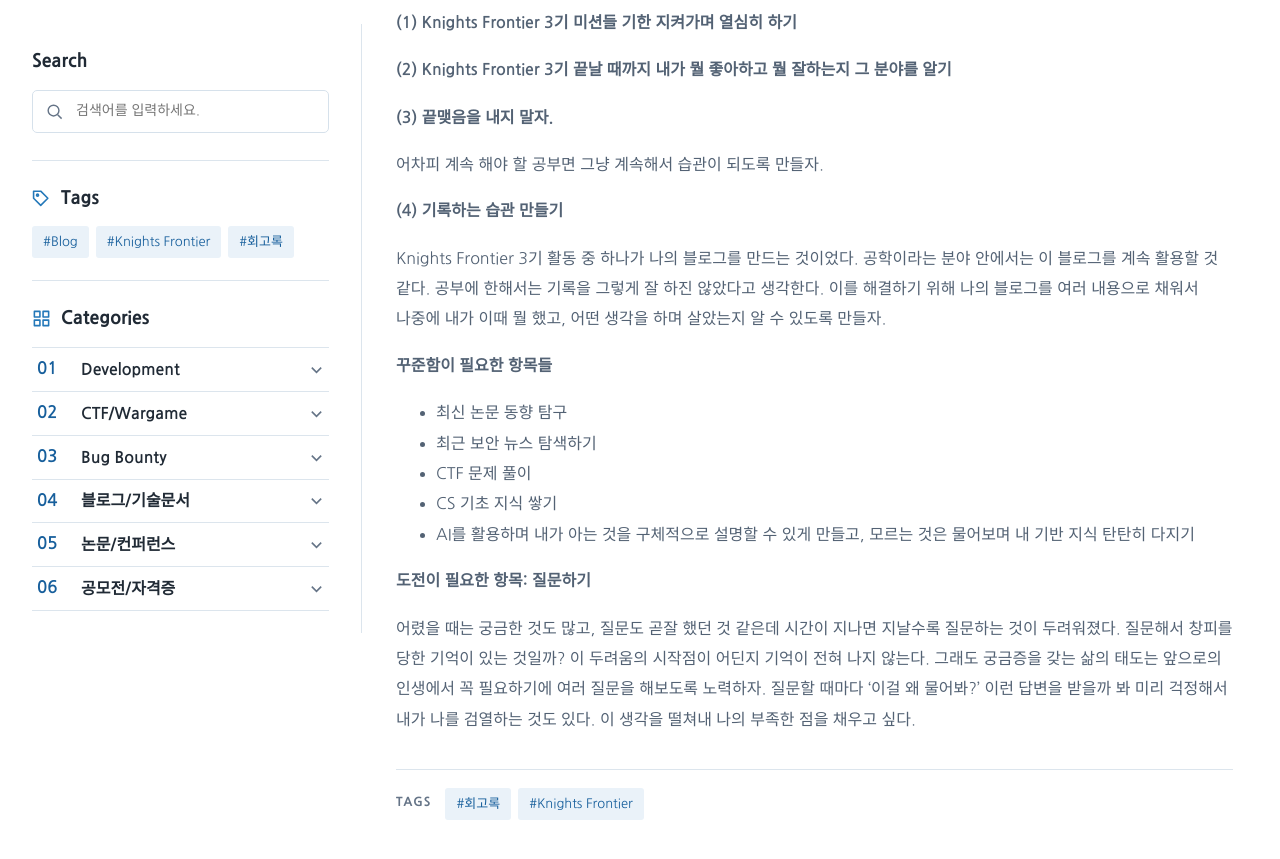
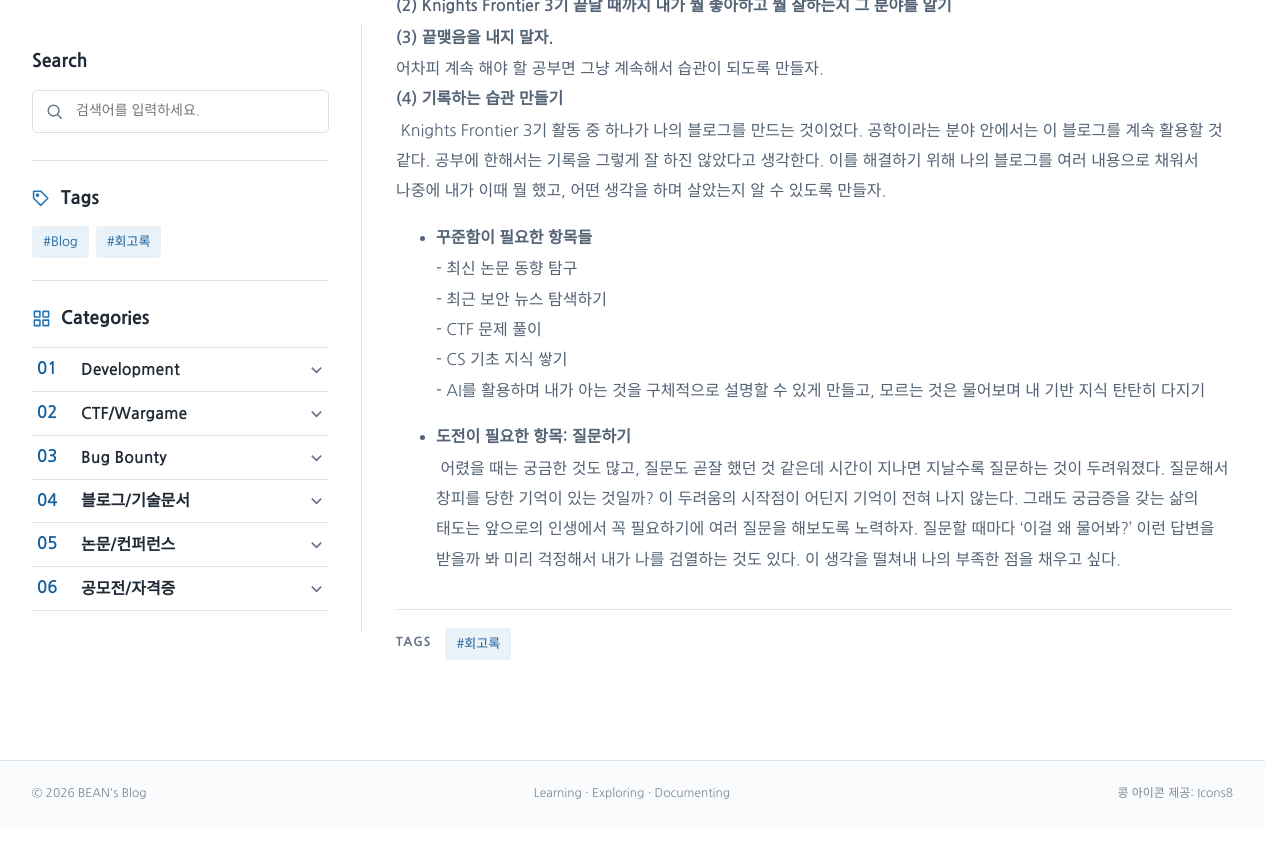
Before and after one commit to BEAN-CMD418/bean-cmd418.github.io, a Jekyll site: the page built from _posts/2026-11-23-security-activities-reflection.md, in a window 1280 px wide and 900 px high, scrolled down 1139 px. Shown: the top 859 px of the window. Built offline with Jekyll 4.4.1, drawn with Linux system fonts in a browser that asks for light colours; some web fonts are replaced; after the commit the page ends 1965 px from its top, so only the background shows below that; some of the changed text lies outside the part shown.

Commit message:
Revise reflection post on security activities
Updated the title and content structure of the reflection post. Revised sections for clarity and added new insights on personal growth and challenges in security activities.

```diff
--- a/_posts/2026-11-23-security-activities-reflection.md
+++ b/_posts/2026-11-23-security-activities-reflection.md
@@ -1,52 +1,40 @@
 ---
-title: "지금까지의 활동 정리: 회고록"
+title: "지금까지의 활동 정리 (회고록)"
 date: 2026-11-23 13:15:00 +0900
 categories: [tech-docs]
-tags: [회고록, Knights Frontier]
+tags: [회고록]
 ---
 
-## 1. 지금까지 했던 보안 활동
+## 1. 지금까지 했던 보안 활동 <br>
+&nbsp;나는 올해 2학기에 보안 활동을 거의 처음 접했다. 그래서 아직 뭐라고 할 만한 경력이 없는 듯하다. 교내 동아리를 올해 2학기에 처음으로 들어오게 되어 지금까지 했던 마땅한 활동은 없는 것 같다.
 
-나는 올해 2학기에 보안 활동을 거의 처음 접했다. 그래서 아직 뭐라고 할 만한 경력이 없는 듯하다. 교내 동아리를 올해 2학기에 처음으로 들어오게 되어 지금까지 했던 마땅한 활동은 없는 것 같다.
+## 2. 지금까지 부족했던 점 <br>
 
-## 2. 지금까지 부족했던 점
+**(1) 나는 주도적이었을까?** <br>
+&nbsp;꽤 오랜 시간 동안 나는 과거를 되새김질하며 자책했다. 왜 아무것도 하지 않았을까 하며 후회하기만 했다. 내 미래를 바꿀 수 있는 행동은 하지 않았던 것 같다. 그동안 쉬는 시간도 많았고 아무 일정도 없던 날이 더러 있었지만 난 별로 행동하지 않았다. 내 인생에 있어서 나는 주도적이지 못했던 것 같다. 삶은 꽤 길고 나는 수많은 선택을 할 수 있었지만 지난 몇 해는 내가 선택지를 의도적으로 좁힌 듯했다.
 
-**(1) 나는 주도적이었을까?**
+**(2) 나는 뭘 하고 싶은 걸까?** <br>
+&nbsp;나는 하고 싶은 것에 대해 명확하지가 않다. 어렸을 때부터 막연하게 '보안'을 꿈꾸긴 했으나 어디에 소속해서 공부하고 그런 건 이번 학기가 처음이다. 나는 내가 지금 뭘 하고 싶은 건지 모르겠다. 사실 아는 게 많지 않아서 뭘 할 수 있는 건지도 잘 모른다. 내가 부족한 점은 뭘 하고 싶은지 모르겠다면 직접 검색해서 찾아볼 노력이라도 해야 하는데 그렇게 행동하지 않기 때문이다. 그래 놓고선 계속 불안해하기만 한다.
 
-꽤 오랜 시간 동안 나는 과거를 되새김질하며 자책했다. 왜 아무것도 하지 않았을까 하며 후회하기만 했다. 내 미래를 바꿀 수 있는 행동은 하지 않았던 것 같다. 그동안 쉬는 시간도 많았고 아무 일정도 없던 날이 더러 있었지만 난 별로 행동하지 않았다. 내 인생에 있어서 나는 주도적이지 못했던 것 같다. 삶은 꽤 길고 나는 수많은 선택을 할 수 있었지만 지난 몇 해는 내가 선택지를 의도적으로 좁힌 듯했다.
+**(3) 끝맺기를 못한다.** <br>
+&nbsp;나의 장점은 타인에 비해 시작할 때 추진력이 꽤 좋다. 하지만 시간이 지나면 지날수록 내가 원하는 미래와 점점 멀어진다. 과정의 후반부에서는 귀찮음과 미루기가 가득해져서 시작할 때 생각했던 것보다 부족한 결과를 보여준다. 내 생각보다 부족한 결과에 또 나에게 실망해 또 슬퍼하며 무기력해하고 아무것도 하지 않으며 (1)의 행동을 반복한다.
 
-**(2) 나는 뭘 하고 싶은 걸까?**
+## 3. 어떻게 채울 예정인가? <br>
+&nbsp;난 아직도 지난 일을 떨쳐내지 못해 괴로워하고 그걸 굳이 되새김질해서 또 생각하게 하는 내가 좀 밉지만 그럼에도 나를 바꾸기 위해서 '도전'을 해보기로 했다. Knights Frontier 3기에 지원한 게 그 이유다. 부족한 나를 탓하기보다는 부족한 점 그 자체를 채우도록 만들자.
 
-나는 하고 싶은 것에 대해 명확하지가 않다. 어렸을 때부터 막연하게 '보안'을 꿈꾸긴 했으나 어디에 소속해서 공부하고 그런 건 이번 학기가 처음이다. 나는 내가 지금 뭘 하고 싶은 건지 모르겠다. 사실 아는 게 많지 않아서 뭘 할 수 있는 건지도 잘 모른다. 내가 부족한 점은 뭘 하고 싶은지 모르겠다면 직접 검색해서 찾아볼 노력이라도 해야 하는데 그렇게 행동하지 않기 때문이다. 그래 놓고선 계속 불안해하기만 한다.
+**(1) Knights Frontier 3기 미션들 기한 지켜가며 열심히 하기** <br>
+**(2) Knights Frontier 3기 끝날 때까지 내가 뭘 좋아하고 뭘 잘하는지 그 분야를 알기** <br>
+**(3) 끝맺음을 내지 말자.** <br>
+어차피 계속 해야 할 공부면 그냥 계속해서 습관이 되도록 만들자. <br>
+**(4) 기록하는 습관 만들기** <br>
+&nbsp;Knights Frontier 3기 활동 중 하나가 나의 블로그를 만드는 것이었다. 공학이라는 분야 안에서는 이 블로그를 계속 활용할 것 같다. 공부에 한해서는 기록을 그렇게 잘 하진 않았다고 생각한다. 이를 해결하기 위해 나의 블로그를 여러 내용으로 채워서 나중에 내가 이때 뭘 했고, 어떤 생각을 하며 살았는지 알 수 있도록 만들자.
 
-**(3) 끝맺기를 못한다.**
+* **꾸준함이 필요한 항목들** <br>
+\- 최신 논문 동향 탐구 <br>
+\- 최근 보안 뉴스 탐색하기 <br>
+\- CTF 문제 풀이 <br>
+\- CS 기초 지식 쌓기 <br>
+\- AI를 활용하며 내가 아는 것을 구체적으로 설명할 수 있게 만들고, 모르는 것은 물어보며 내 기반 지식 탄탄히 다지기 <br>
 
-나의 장점은 타인에 비해 시작할 때 추진력이 꽤 좋다. 하지만 시간이 지나면 지날수록 내가 원하는 미래와 점점 멀어진다. 과정의 후반부에서는 귀찮음과 미루기가 가득해져서 시작할 때 생각했던 것보다 부족한 결과를 보여준다. 내 생각보다 부족한 결과에 또 나에게 실망해 또 슬퍼하며 무기력해하고 아무것도 하지 않으며 (1)의 행동을 반복한다.
-
-## 3. 어떻게 채울 예정인가?
-
-난 아직도 지난 일을 떨쳐내지 못해 괴로워하고 그걸 굳이 되새김질해서 또 생각하게 하는 내가 좀 밉지만 그럼에도 나를 바꾸기 위해서 '도전'을 해보기로 했다. Knights Frontier 3기에 지원한 게 그 이유다. 부족한 나를 탓하기보다는 부족한 점 그 자체를 채우도록 만들자.
-
-**(1) Knights Frontier 3기 미션들 기한 지켜가며 열심히 하기**
-
-**(2) Knights Frontier 3기 끝날 때까지 내가 뭘 좋아하고 뭘 잘하는지 그 분야를 알기**
-
-**(3) 끝맺음을 내지 말자.**
-
-어차피 계속 해야 할 공부면 그냥 계속해서 습관이 되도록 만들자.
-
-**(4) 기록하는 습관 만들기**
-
-Knights Frontier 3기 활동 중 하나가 나의 블로그를 만드는 것이었다. 공학이라는 분야 안에서는 이 블로그를 계속 활용할 것 같다. 공부에 한해서는 기록을 그렇게 잘 하진 않았다고 생각한다. 이를 해결하기 위해 나의 블로그를 여러 내용으로 채워서 나중에 내가 이때 뭘 했고, 어떤 생각을 하며 살았는지 알 수 있도록 만들자.
-
-**꾸준함이 필요한 항목들**
-
-- 최신 논문 동향 탐구
-- 최근 보안 뉴스 탐색하기
-- CTF 문제 풀이
-- CS 기초 지식 쌓기
-- AI를 활용하며 내가 아는 것을 구체적으로 설명할 수 있게 만들고, 모르는 것은 물어보며 내 기반 지식 탄탄히 다지기
-
-**도전이 필요한 항목: 질문하기**
-
-어렸을 때는 궁금한 것도 많고, 질문도 곧잘 했던 것 같은데 시간이 지나면 지날수록 질문하는 것이 두려워졌다. 질문해서 창피를 당한 기억이 있는 것일까? 이 두려움의 시작점이 어딘지 기억이 전혀 나지 않는다. 그래도 궁금증을 갖는 삶의 태도는 앞으로의 인생에서 꼭 필요하기에 여러 질문을 해보도록 노력하자. 질문할 때마다 '이걸 왜 물어봐?' 이런 답변을 받을까 봐 미리 걱정해서 내가 나를 검열하는 것도 있다. 이 생각을 떨쳐내 나의 부족한 점을 채우고 싶다.
+* **도전이 필요한 항목: 질문하기** <br>
+&nbsp;어렸을 때는 궁금한 것도 많고, 질문도 곧잘 했던 것 같은데 시간이 지나면 지날수록 질문하는 것이 두려워졌다. 질문해서 창피를 당한 기억이 있는 것일까? 이 두려움의 시작점이 어딘지 기억이 전혀 나지 않는다. 그래도 궁금증을 갖는 삶의 태도는 앞으로의 인생에서 꼭 필요하기에 여러 질문을 해보도록 노력하자. 질문할 때마다 '이걸 왜 물어봐?' 이런 답변을 받을까 봐 미리 걱정해서 내가 나를 검열하는 것도 있다. 이 생각을 떨쳐내 나의 부족한 점을 채우고 싶다.
```
